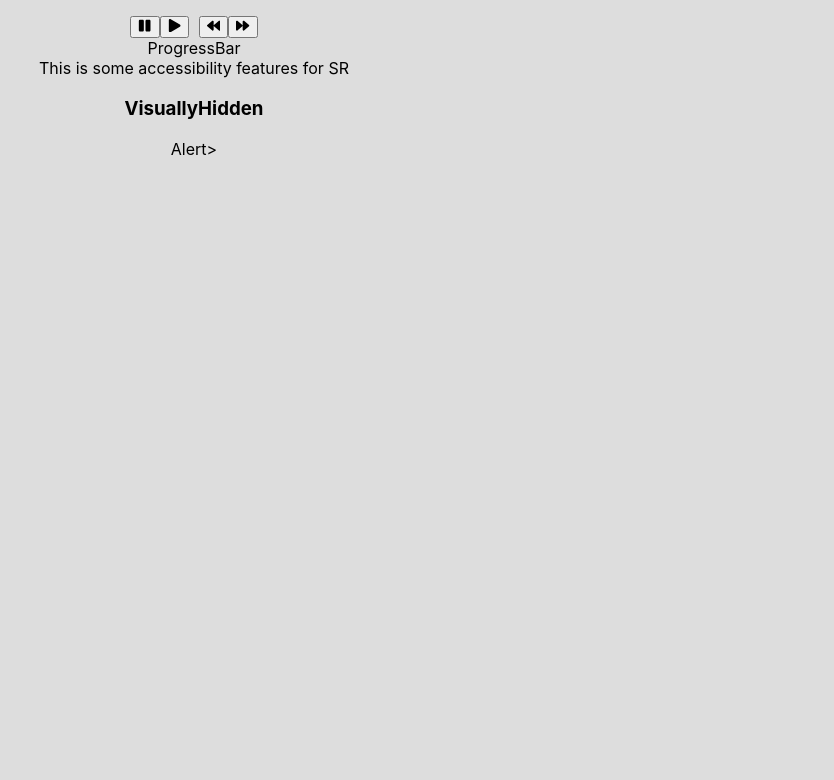
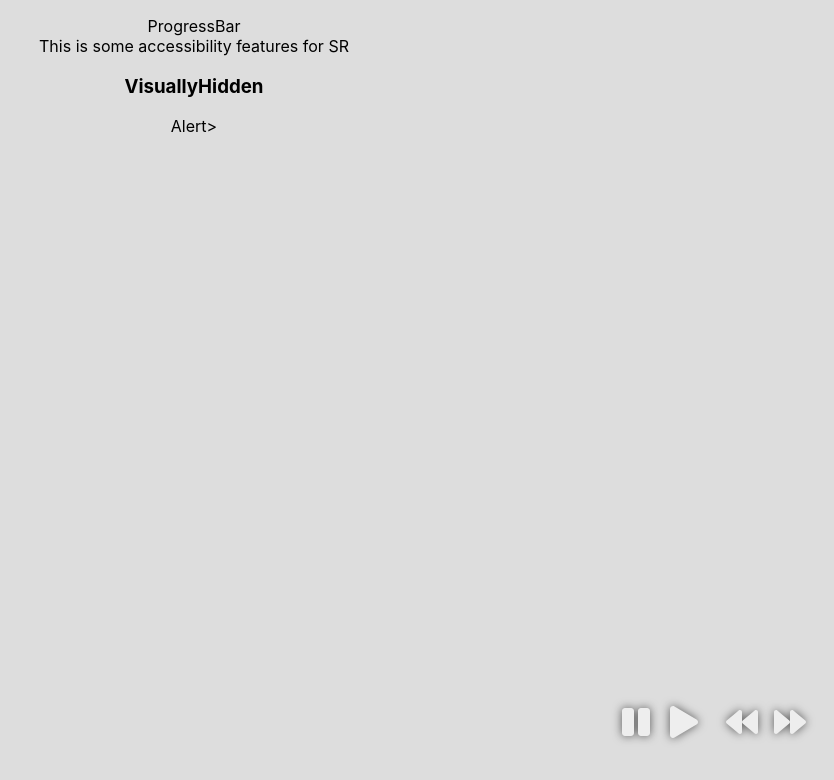
Before and after one commit to sidhlee/react-carousel-1, a React (Create React App) app: page / in a window 1280 px wide. Shown: the top 780 px of the page, without its empty margins (446-1280 px from the left). Built offline with nearby package versions, Linux system fonts and the light colour scheme.

Commit message:
Add styles for Controls

```diff
--- a/src/index.scss
+++ b/src/index.scss
@@ -104,3 +104,25 @@ code {
     }
   }
 }
+
+.Controls {
+  position: absolute;
+  right: 20px;
+  bottom: 50px;
+  .IconButton {
+    border: none;
+    padding: 0;
+    background: none;
+    width: 3rem;
+    height: 3rem;
+    font-size: 2rem;
+    color: #eee;
+    // This is the text-shadow for svg
+    // (But you can't have opacity in color)
+    filter: drop-shadow(0 0 5px rgba(0, 0, 0, 0.6));
+    cursor: pointer;
+    &:focus-visible {
+      filter: drop-shadow(0 0 5px rgba(110, 170, 250, 0.7));
+    }
+  }
+}
```
